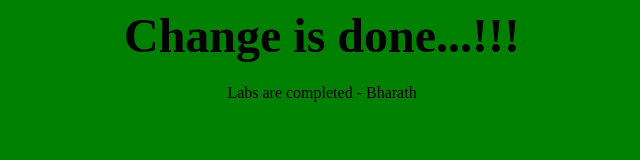
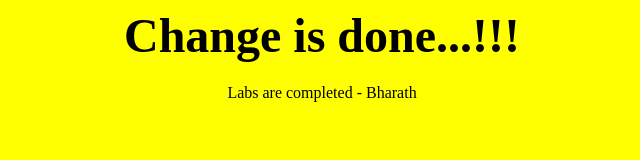
Before and after one commit to Bharath-48782674/BR-BG, a plain HTML site: page index.html in a window 1280 px wide. Shown: the whole page, without its empty margins (318-958 px from the left). Drawn offline with Linux system fonts and the light colour scheme.

Commit message:
Update index.html

```diff
--- a/index.html
+++ b/index.html
@@ -1,5 +1,5 @@
 <html>
-  <body style="background-color:green;">
+  <body style="background-color:yellow;">
     <center>
       <h1><font size=8>Change is done...!!!</font></h1>
       <p1> Labs are completed - Bharath </p1>
```
